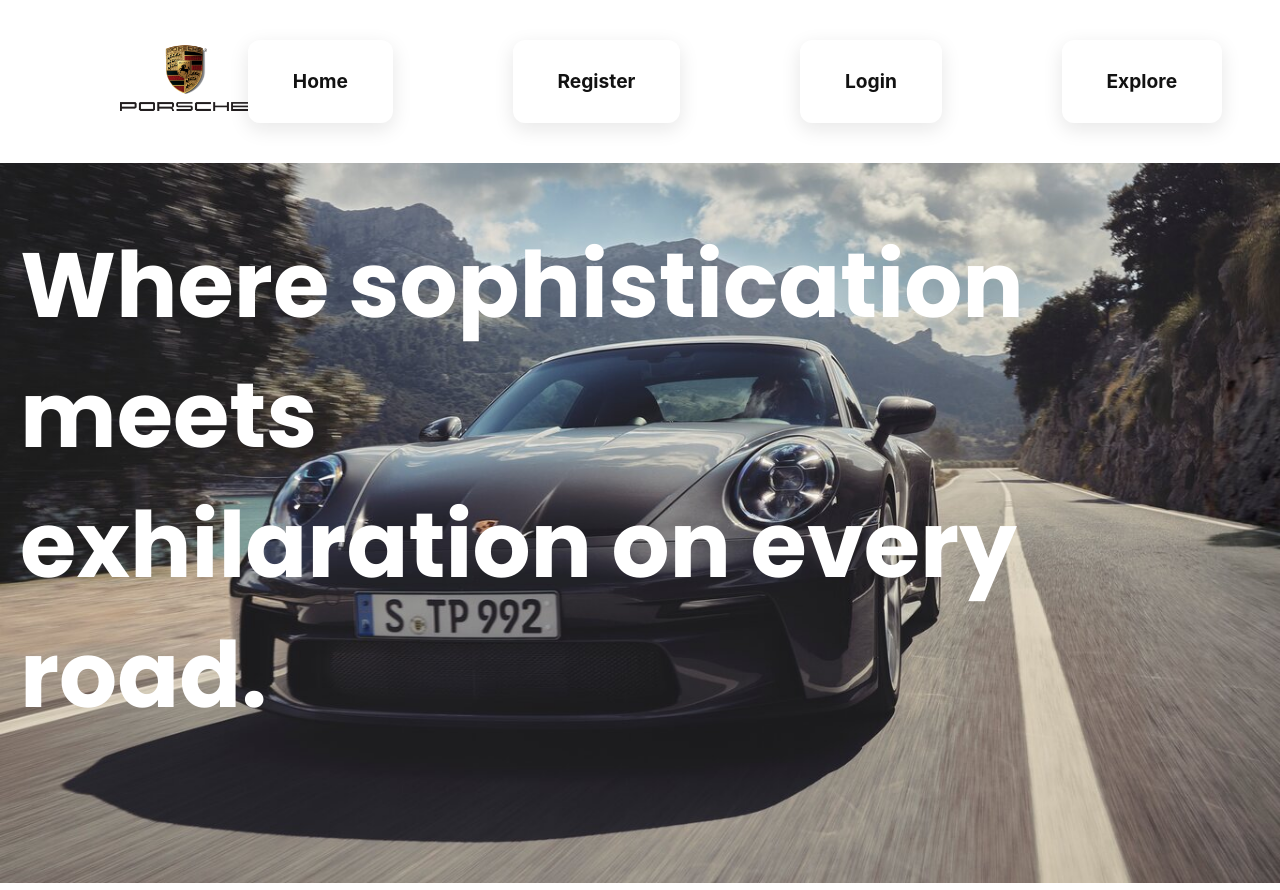
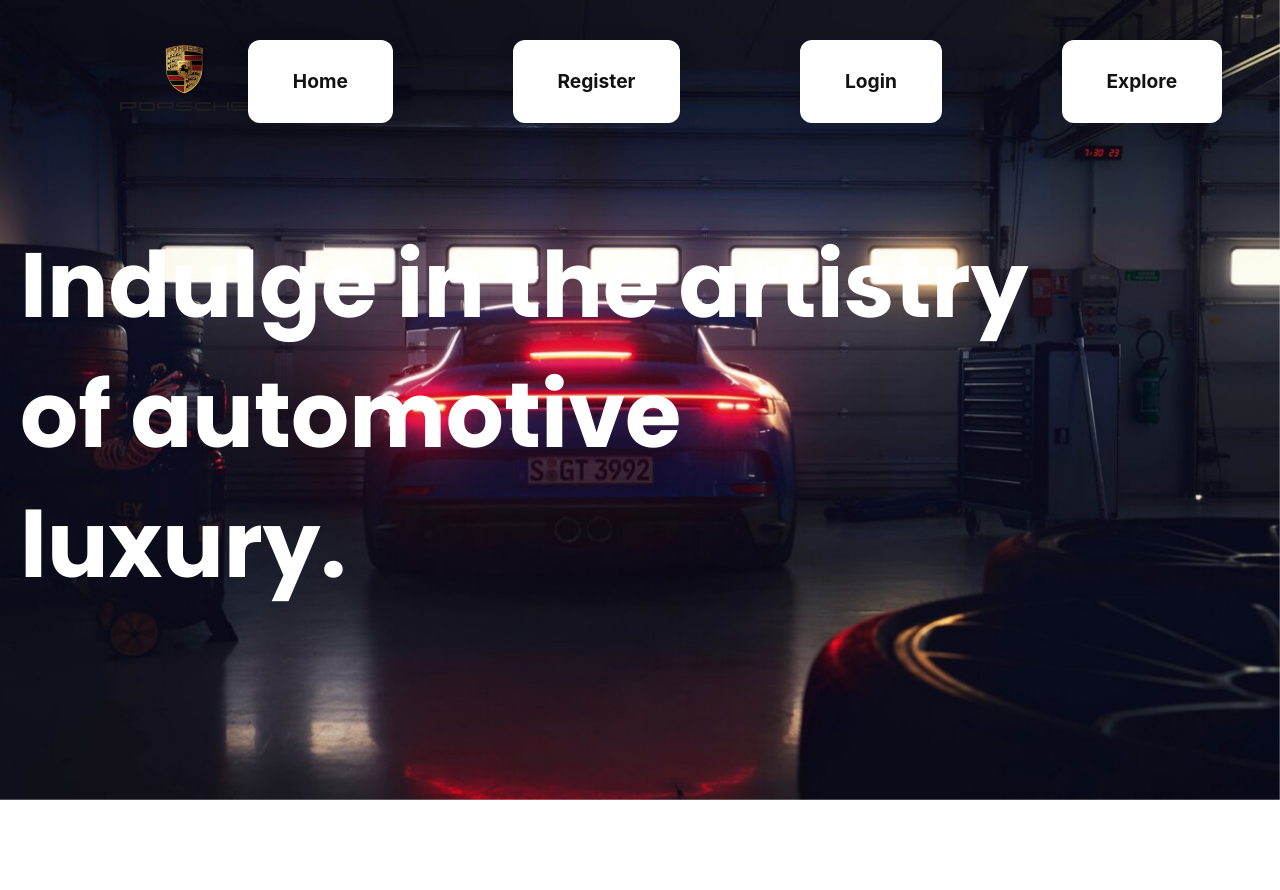
Before and after one commit to malakabdelbaki/porsche-frontend, a React (Vite) app: page / in a window 1280 px wide. Shown: the top 890 px of the page. After the commit the page ends 800 px from the top, so only its background shows below. Built offline with nearby package versions, Linux system fonts and the light colour scheme.

Commit message:
fixed lag

```diff
--- a/src/pages/Landing/Background/Background.jsx
+++ b/src/pages/Landing/Background/Background.jsx
@@ -11,7 +11,7 @@ const Background = ({playStatus, cnt}) =>{
    if(cnt===0){
     return (
       <div id = "wrapper">
-    <img src = {img1} className='Background fade-in' alt = ""/>
+    <img src = {img1} className='background fade-in' alt = ""/>
       <div className='displayText'>
         <h5>Elevate your drive</h5>
         <h5>to a symphony </h5>
@@ -23,7 +23,7 @@ const Background = ({playStatus, cnt}) =>{
   else if(cnt===1){
     return (
       <div  id = "wrapper">
-    <img src = {img2} className='Background fade-in' alt = ""/>
+    <img src = {img2} className='background fade-in' alt = ""/>
       <div className='displayText'>
         <h5>Indulge in the artistry</h5>
         <h5>of automotive </h5>
@@ -35,7 +35,7 @@ const Background = ({playStatus, cnt}) =>{
   else if(cnt===2){
     return (
       <div  id = "wrapper">
-    <img src = {img3} className='Background fade-in' alt = ""/>
+    <img src = {img3} className='background fade-in' alt = ""/>
       <div className='displayText'>
         <h5>Where sophistication meets</h5>
         <h5>exhilaration on every  </h5>
@@ -47,7 +47,7 @@ const Background = ({playStatus, cnt}) =>{
   else if(cnt===3){
     return (
       <div  id = "wrapper">
-    <img src = {img4} className='Background fade-in' alt = ""/>
+    <img src = {img4} className='background fade-in' alt = ""/>
       <div className='displayText'>
         <h5>Luxury redefined,</h5>
         <h5>one mile </h5>
--- a/src/pages/Landing/Landing.jsx
+++ b/src/pages/Landing/Landing.jsx
@@ -6,12 +6,22 @@ import './Landing.css'
 const Landing = () => {
   const [cnt, setCnt] = useState(0);
 
+  const handleChangeCount = ()=>{
+    console.log(cnt);
+    if(cnt>=3){
+      setCnt(0);
+    }
+    else{
+      setCnt((cnt)=>cnt+1);
+    }
+  }
+
   useEffect(() => {
     const interval = setInterval(() => {
-      setCnt((cnt) => cnt === 4 ? 0 : cnt + 1);
-      console.log(cnt);
+      handleChangeCount();
     }, 5000);
-  }, []);
+    return () => clearInterval(interval);
+  }, [cnt]);
 
   return (
     <div>
--- a/src/pages/Navbar/Navbar.jsx
+++ b/src/pages/Navbar/Navbar.jsx
@@ -1,5 +1,5 @@
 import React, { useState } from 'react'
-
+import { Link } from 'react-router-dom'
 
 import './Navbar.css'
 import logo from '../../assets/logo.png'
@@ -10,11 +10,21 @@ const Navbar = () => {
           <img src={logo} className='logo' alt="Porsche" />
           </div>
           <ul className="nav-menu">
+            <Link>
             <li className="nav-button">Home</li>
+            </Link>
+            <Link>
             <li className="nav-button">Register</li>
+            </Link>
+            <Link>
             <li className="nav-button">Login</li>
+            </Link>
+            <Link>
             <li className="nav-button">Explore</li>
+            </Link>
+            <Link>
             <li className="nav-button">Cart</li>
+            </Link>
           </ul>
         </div>
   );
```
